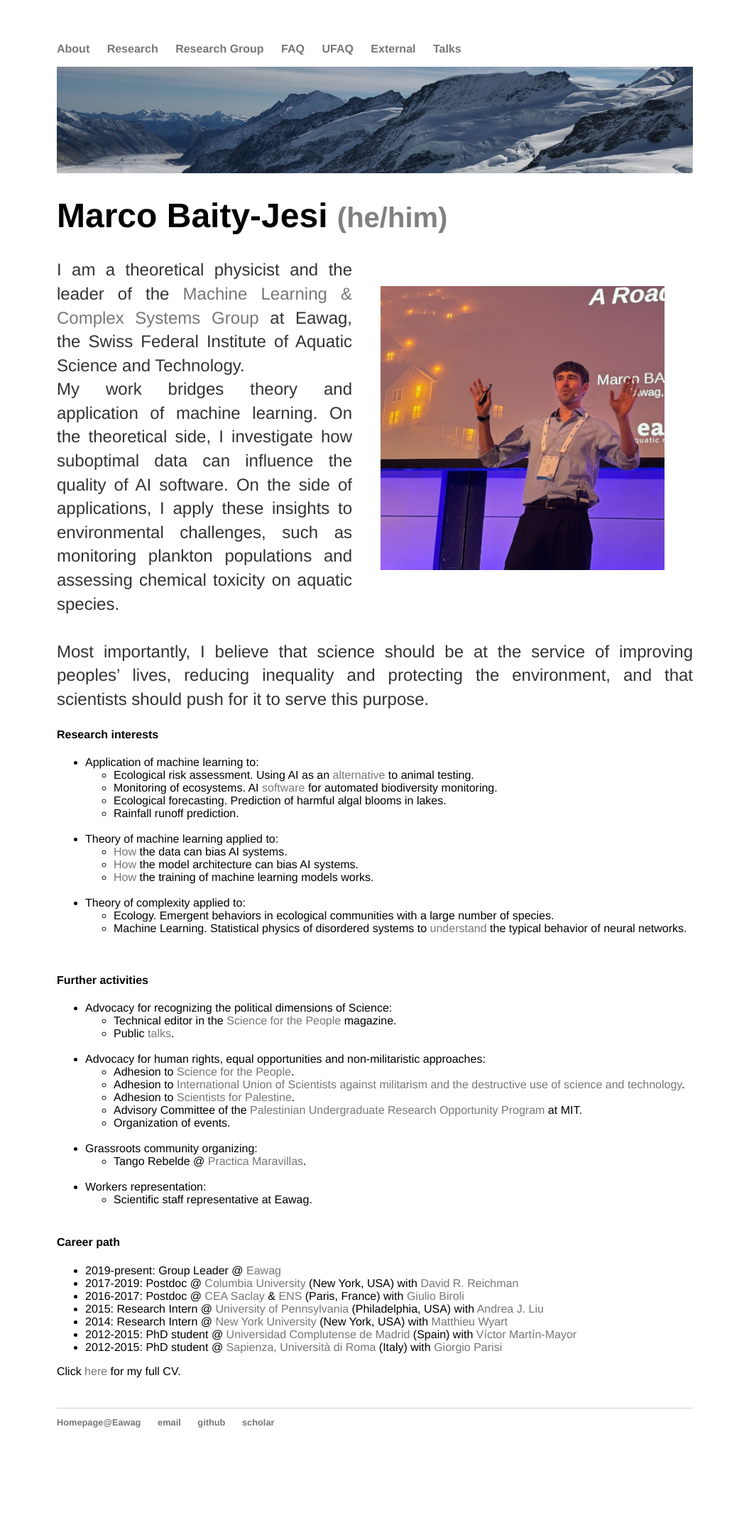
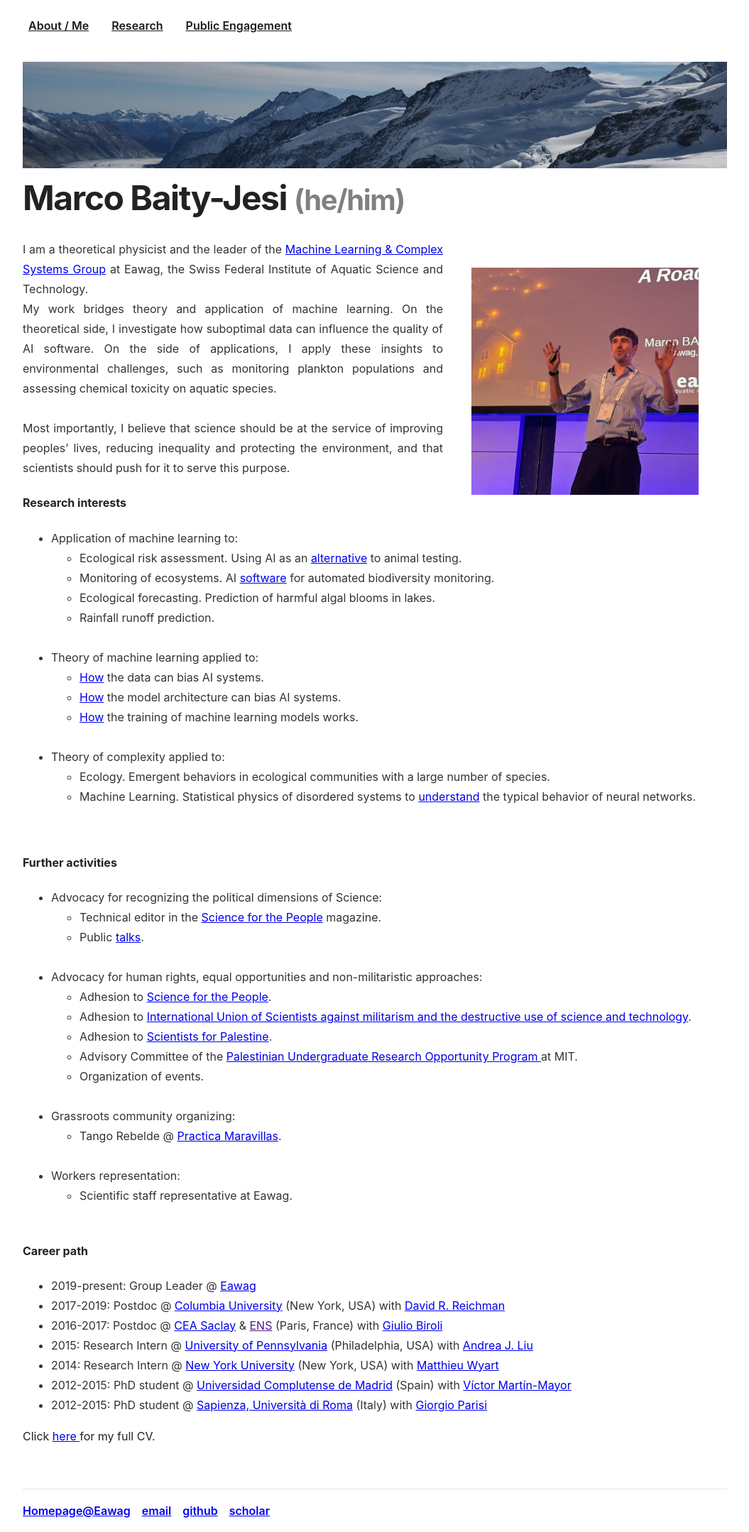
Before and after one commit to mbaityje/mbaityje.github.io, a Jekyll site: the page built from index.html, in a window 1280 px wide. Shown: the whole page at 71% size, without its empty margins (112-1167 px from the left). Built offline with Jekyll 4.4.1, drawn with Linux system fonts in a browser that asks for light colours; before the commit the page ends 2071 px from its top, so only the background shows below that.

Commit message:
Codex change of layout

```diff
--- a/_layouts/default.html
+++ b/_layouts/default.html
@@ -2,41 +2,46 @@
 <html>
   <head>
     <title>{{ page.title }}</title>
-			<!-- link to main stylesheet -->
     <link rel="stylesheet" type="text/css" href="/css/main.css">
   </head>
   <body>
     <nav>
-	    		<ul>
-	        		<li><a href="/">About</a></li>
-	        		<li><a href="/research">Research</a></li>
-	        		<li><a href="/group">Research Group</a></li>
-	        		<!-- <li><a href="/publications">Publications</a></li> -->
+      <ul class="main-nav">
+        <li><a href="/about">About / Me</a></li>
+        <li class="has-submenu">
+          <a href="/research">Research</a>
+          <ul class="submenu">
+            <li><a href="/research">Research Interests</a></li>
+            <li><a href="/research/popular-science">Popular Science</a></li>
+            <li><a href="/group">Group</a></li>
+            <li><a href="/talks">Scientific Presentations</a></li>
+            <li><a href="/teaching">Teaching</a></li>
             <li><a href="/faq">FAQ</a></li>
+          </ul>
+        </li>
+        <li class="has-submenu">
+          <a href="/engagement">Public Engagement</a>
+          <ul class="submenu">
+            <li><a href="/activism">Science & Society</a></li>
+            <li><a href="/talks">Advocacy Presentations</a></li>
+            <li><a href="/external">External Resources</a></li>
             <li><a href="/ufaq">UFAQ</a></li>
-	        		<li><a href="/external">External</a></li>
-	        		<li><a href="/talks">Talks</a></li>
-	        		<!-- <li><a href="/contact">Contact</a></li> -->
-	        		<!-- <li><a href="/openings">Openings</a></li> -->
-					<!-- <li><a href="/blog">Blog</a></li> -->
-					<!-- <li><a href="/activism">Activism</a></li> -->
+          </ul>
+        </li>
       </ul>
     </nav>
     <div style="width: 100%; height: 150px; overflow: hidden">
       <img src="{{ '/images/jungfraufirn.jpg' | relative_url }}" width="100%" alt="Jungfraufirn">
     </div>
     <div class="container">
-
       {{ content }}
-
-			</div><!-- /.container -->
+    </div>
     <footer>
       <ul>
         <li><a href="https://www.eawag.ch/en/aboutus/portrait/organisation/staff/profile/marco-baity-jesi/show/">Homepage@Eawag</a></li>
         <li><a href="mailto:marco.baityjesi@eawag.ch">email</a></li>
         <li><a href="http://github.com/mbaityje">github</a></li>
-	        		<!-- <li><a href="http://linkedin.com/in/marco-baity-jesi"> linkedin </a></li> -->
-	        		<li><a href="http://scholar.google.com/citations?user=4S1Ajs8AAAAJ&hl=en&oi=ao"> scholar </a></li>
+        <li><a href="http://scholar.google.com/citations?user=4S1Ajs8AAAAJ&hl=en&oi=ao">scholar</a></li>
       </ul>
     </footer>
   </body>
--- a/css/main.css
+++ b/css/main.css
@@ -1,41 +1,138 @@
+* {
+    box-sizing: border-box;
+}
 body {
-    margin: 60px auto;
-    width: 70%;
-    font-family:'Helvetica', 'Arial', 'Sans-Serif';
+    margin: 0 auto;
+    padding: 1rem;
+    max-width: 1024px;
+    font-family: Inter, system-ui, -apple-system, BlinkMacSystemFont, "Segoe UI", sans-serif;
+    color: #222;
+    background: #fff;
+    line-height: 1.75;
 }
 nav ul, footer ul {
-#    font-family:'Helvetica', 'Arial', 'Sans-Serif';
-    padding: 0px;
+    padding: 0;
+    margin: 0;
     list-style: none;
-    font-weight: bold;
+    font-weight: 600;
 }
-nav ul li, footer ul li {
-    display: inline;
-    margin-right: 20px;
+nav {
+    margin-bottom: 1.5rem;
 }
-a {
-    text-decoration: none;
-    color: #777;
+nav .main-nav {
+    display: flex;
+    flex-wrap: wrap;
+    gap: 1rem;
+    align-items: flex-start;
 }
-a:hover {
+nav .main-nav > li {
+    position: relative;
+}
+nav .main-nav > li > a {
+    color: #1b1b1b;
+    padding: .35rem .5rem;
+    display: inline-block;
+}
+nav .submenu {
+    display: none;
+    position: absolute;
+    top: 100%;
+    left: 0;
+    margin-top: .5rem;
+    padding: .75rem 1rem;
+    background: rgba(255,255,255,0.98);
+    box-shadow: 0 14px 28px rgba(0,0,0,0.12);
+    border-radius: 0.5rem;
+    min-width: 220px;
+    z-index: 10;
+    pointer-events: auto;
+}
+nav .submenu li {
+    display: block;
+    margin: 0;
+}
+nav .submenu a {
+    display: block;
+    color: #444;
+    padding: .25rem 0;
+}
+nav .has-submenu:hover > .submenu,
+nav .has-submenu:focus-within > .submenu {
+    display: block;
+}
+nav .has-submenu {
+    padding-bottom: 0.5rem;
+}
+nav .main-nav > li:hover .submenu,
+nav .main-nav > li:focus-within .submenu {
+    display: block;
+}
+nav a:hover,
+nav a:focus {
+    color: #111;
     text-decoration: underline;
 }
+footer {
+    border-top: 1px solid #e4e4e4;
+    padding-top: 1rem;
+    margin-top: 2rem;
+    font-size: .95rem;
+}
+footer ul {
+    display: flex;
+    flex-wrap: wrap;
+    gap: 1rem;
+}
 h1 {
-    font-size: 3em;
-#    font-family:'Helvetica', 'Arial', 'Sans-Serif';
+    font-size: clamp(2.15rem, 4vw, 3rem);
+    font-weight: 700;
+    margin-top: 0;
+    margin-bottom: 1rem;
+    letter-spacing: -0.03em;
 }
-p {
-    font-size: 1.5em;
-    line-height: 1.4em;
+h2 {
+    font-size: clamp(1.5rem, 3vw, 2rem);
+    font-weight: 650;
+    margin-top: 2rem;
+}
+body p,
+body li {
+    font-size: 1rem;
     color: #333;
 }
 .content {
     text-align: left;
-    font-size: 1.0em;
+    font-size: 1rem;
 }
-footer {
-    border-top: 1px solid #d5d5d5;
-    font-size: .8em;
+ul.posts {
+    margin: 20px auto 40px;
+    font-size: 1rem;
+}
+@media (max-width: 900px) {
+    body {
+        padding: 1rem;
+    }
+    nav .main-nav {
+        flex-direction: column;
+        gap: .5rem;
+    }
+    nav .main-nav > li {
+        width: 100%;
+    }
+    nav .submenu {
+        position: static;
+        box-shadow: none;
+        border-radius: 0;
+        margin-top: .25rem;
+        padding: 0;
+    }
+    nav .submenu a {
+        padding: .35rem .5rem;
+    }
+    nav .has-submenu:hover > .submenu,
+    nav .has-submenu:focus-within > .submenu {
+        display: block;
+    }
 }
 
 ul.posts {
```
Lines whose indentation alone changed are shown as unchanged.
